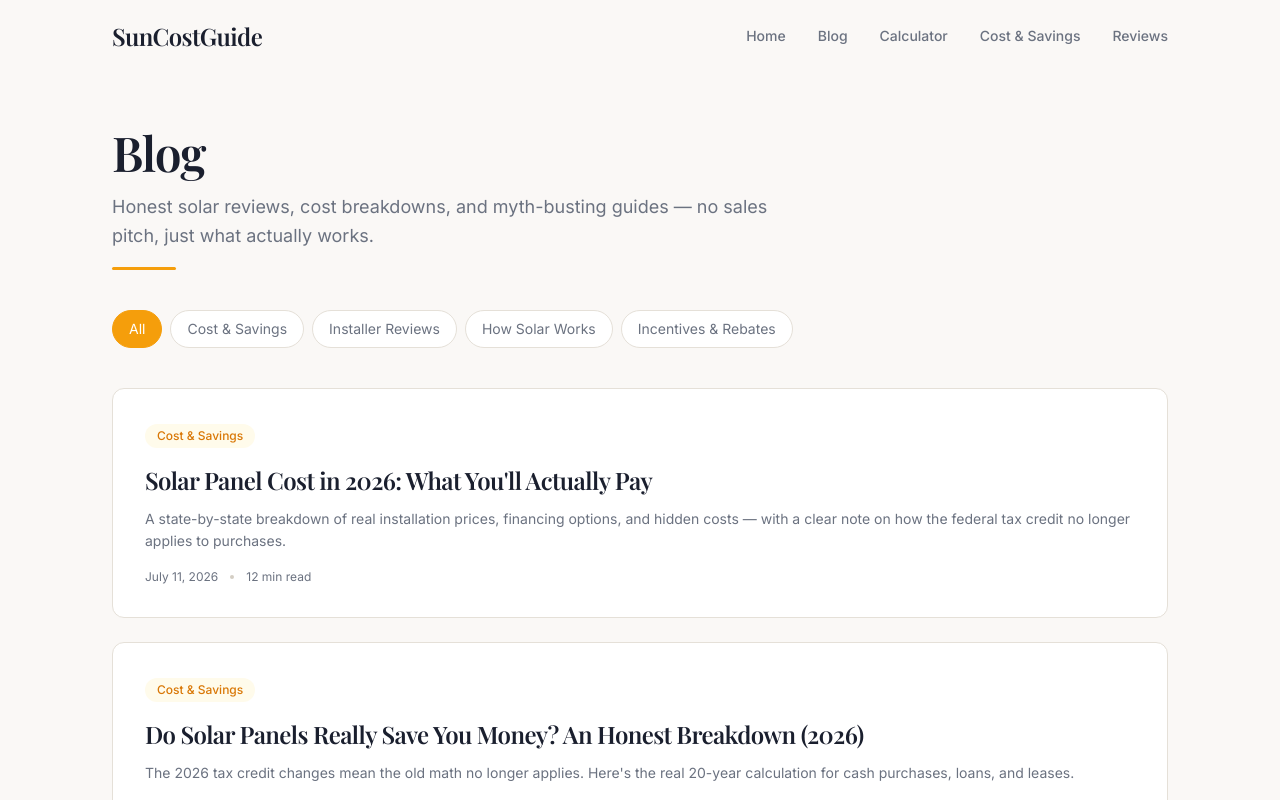
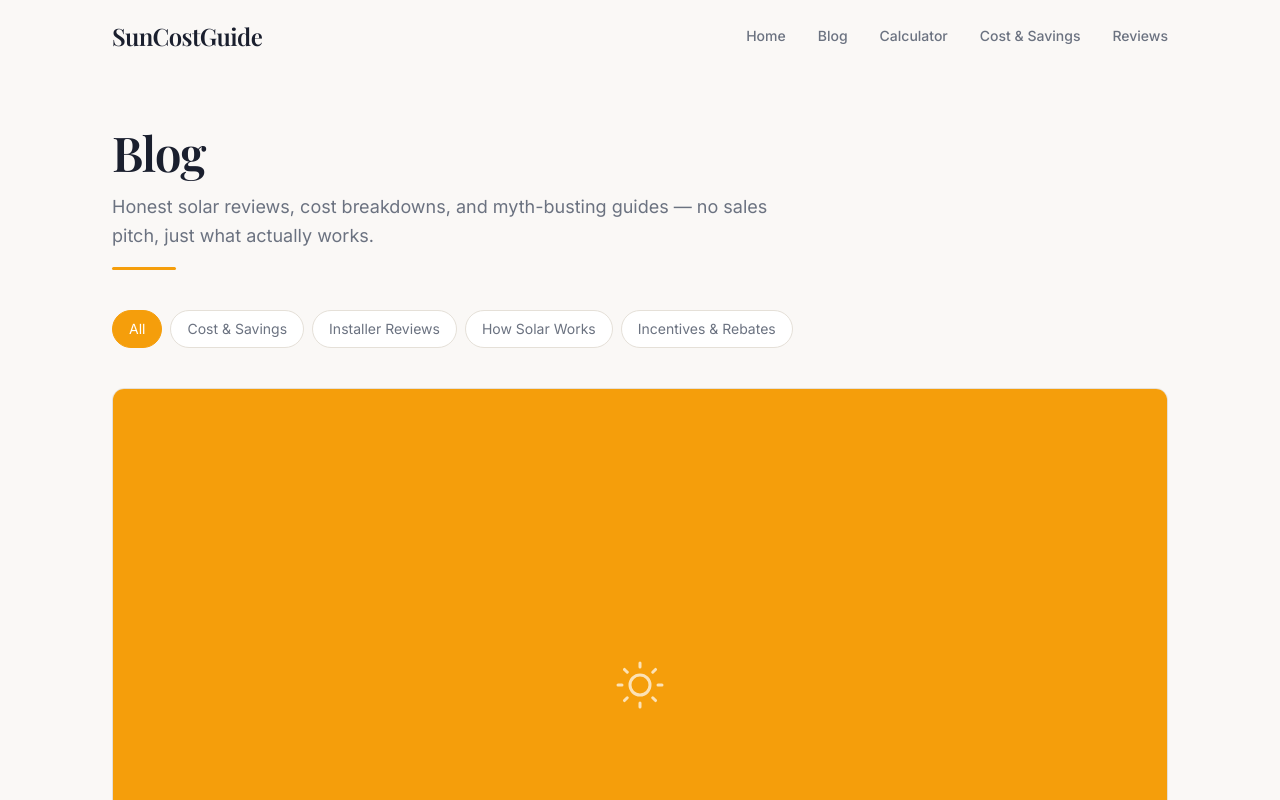
Before and after one commit to nathanielkennyolie-ship-it/SunCostGuide, a Next.js app: page /blog in a window 1280 px wide. Shown: the top 800 px of the page. Built offline with nearby package versions, Linux system fonts and the light colour scheme; a web font is replaced by a local one.

Commit message:
add featured_image field to BlogPost interface and ContentCard image prop

```diff
--- a/src/app/blog/page.tsx
+++ b/src/app/blog/page.tsx
@@ -64,6 +64,7 @@ export default function BlogIndexPage() {
               excerpt={post.metaDescription}
               date={post.date}
               readTime={post.readTime}
+              image={post.featured_image}
             />
           ))}
         </div>
--- a/src/components/CategoryPageLayout.tsx
+++ b/src/components/CategoryPageLayout.tsx
@@ -104,6 +104,7 @@ export default function CategoryPage({ name, description, slug }: Props) {
                 excerpt={post.metaDescription}
                 date={post.date}
                 readTime={post.readTime}
+                image={post.featured_image}
               />
             ))}
           </div>
--- a/src/components/ContentCard.tsx
+++ b/src/components/ContentCard.tsx
@@ -7,6 +7,7 @@ interface ContentCardProps {
   excerpt: string;
   date?: string;
   readTime?: string;
+  image?: string;
 }
 
 export default function ContentCard({
@@ -16,12 +17,43 @@ export default function ContentCard({
   excerpt,
   date,
   readTime,
+  image,
 }: ContentCardProps) {
   return (
     <Link
       href={href}
-      className="group block bg-surface rounded-xl border border-warm-gray-200 p-6 lg:p-8 hover:border-amber-300 hover:shadow-[0_0_0_1px_#f59e0b22] transition-all duration-200"
+      className="group block bg-surface rounded-xl border border-warm-gray-200 overflow-hidden hover:border-amber-300 hover:shadow-[0_0_0_1px_#f59e0b22] transition-all duration-200"
     >
+      {image ? (
+        <img
+          src={image}
+          alt=""
+          className="w-full aspect-[16/9] object-cover"
+        />
+      ) : (
+        <div className="w-full aspect-[16/9] bg-amber-500 flex items-center justify-center">
+          <svg
+            viewBox="0 0 24 24"
+            fill="none"
+            stroke="white"
+            strokeWidth="1.5"
+            strokeLinecap="round"
+            strokeLinejoin="round"
+            className="w-12 h-12 opacity-70"
+          >
+            <circle cx="12" cy="12" r="5" />
+            <line x1="12" y1="1" x2="12" y2="3" />
+            <line x1="12" y1="21" x2="12" y2="23" />
+            <line x1="4.22" y1="4.22" x2="5.64" y2="5.64" />
+            <line x1="18.36" y1="18.36" x2="19.78" y2="19.78" />
+            <line x1="1" y1="12" x2="3" y2="12" />
+            <line x1="21" y1="12" x2="23" y2="12" />
+            <line x1="4.22" y1="19.78" x2="5.64" y2="18.36" />
+            <line x1="18.36" y1="5.64" x2="19.78" y2="4.22" />
+          </svg>
+        </div>
+      )}
+      <div className="p-6 lg:p-8">
         <span className="inline-block text-xs font-medium text-amber-600 bg-amber-50 px-3 py-1 rounded-full mb-4">
           {category}
         </span>
@@ -36,6 +68,7 @@ export default function ContentCard({
             {readTime && <span>{readTime}</span>}
           </div>
         )}
+      </div>
     </Link>
   );
 }
--- a/src/data/blog-posts.ts
+++ b/src/data/blog-posts.ts
@@ -8,6 +8,7 @@ export interface BlogPost {
   metaDescription: string;
   body: string;
   featured: boolean;
+  featured_image?: string;
 }
 
 export const blogPosts: BlogPost[] = [
```
Lines whose indentation alone changed are shown as unchanged.
